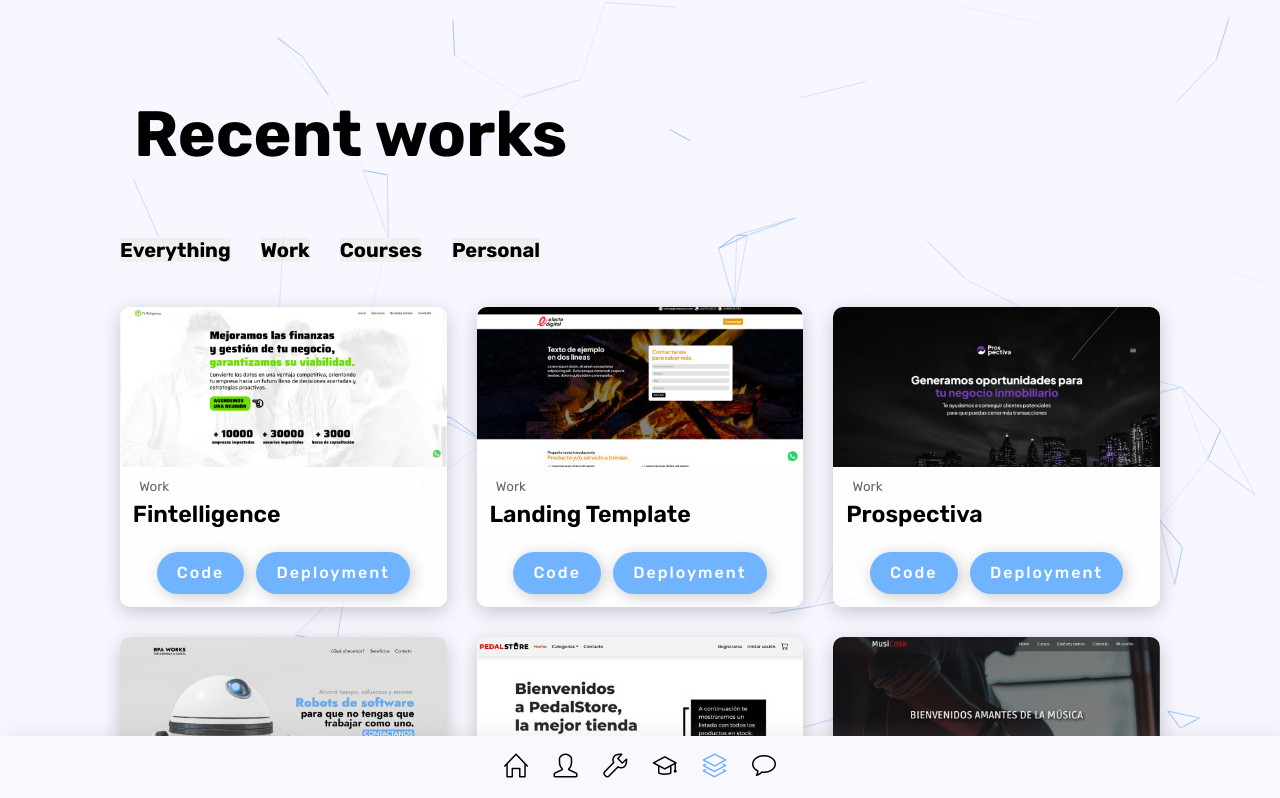
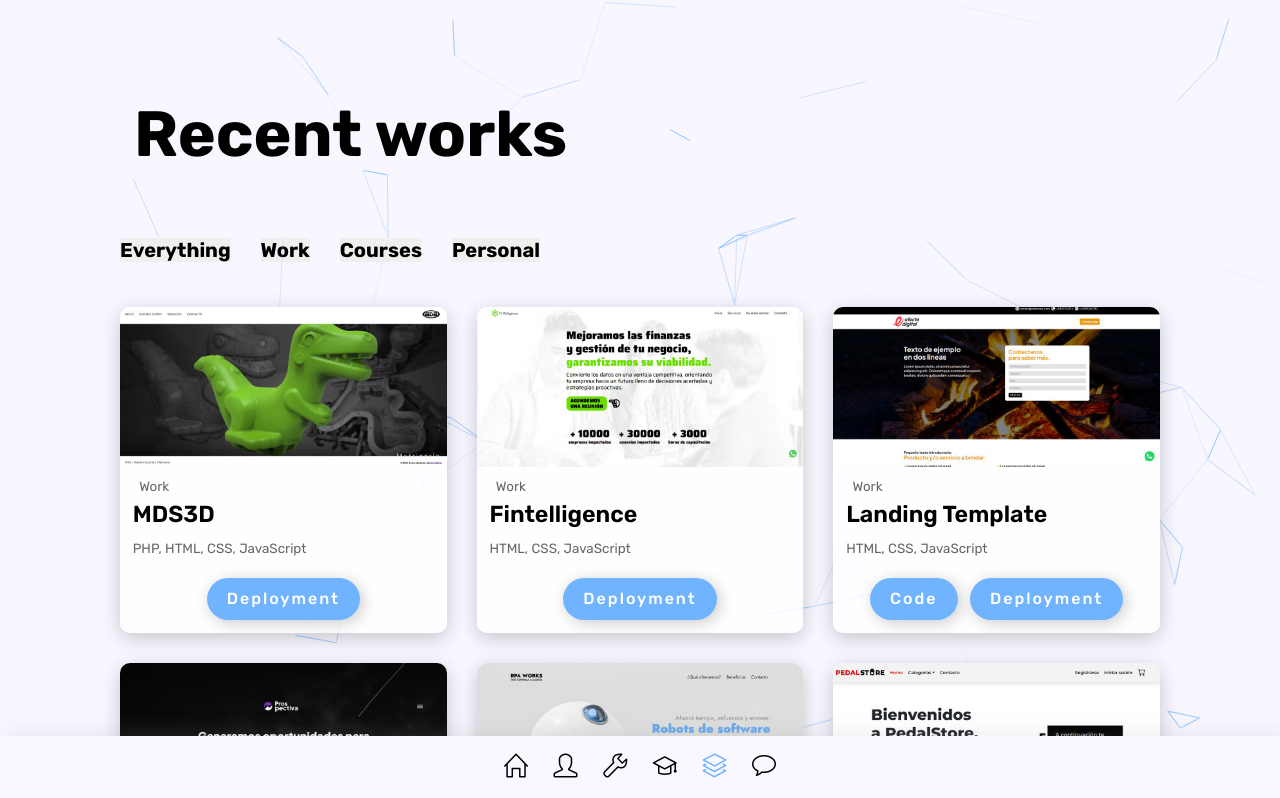
Before and after one commit to MarucoMass/my-portfolio-react, a React (Create React App) app: page /portfolio in a window 1280 px wide. Shown: the top 798 px of the page. Built offline with nearby package versions, Linux system fonts and the light colour scheme.

Commit message:
feature (Portfolio): added new work and added stack to each project

```diff
--- a/src/components/portfolio/Menu.jsx
+++ b/src/components/portfolio/Menu.jsx
@@ -13,15 +13,25 @@ import Fintelligence from '../../assets/fintelligence.jpg';
 import CaidaLibre from '../../assets/caidalibre.jpg';
 import TiraTiro from '../../assets/tiratiro.jpg';
 import HastaLasMuelas from '../../assets/drink.jpg';
+import MDS3D from '../../assets/mds3d.jpg'
 
 const Menu = [
+	{
+		id: 101,
+		image: MDS3D,
+		title: 'MDS3D',
+		category: 'Work',
+		stack: 'PHP, HTML, CSS, JavaScript',
+		demo: 'https://mds3d.com.ar/'
+	},
 	{
 		id: 102,
 		image: Fintelligence,
 		title: 'Fintelligence',
 		category: 'Work',
-		code: 'https://github.com/MarucoMass/fintelligence',
-		demo: 'https://marucomass.github.io/fintelligence/',
+		// code: 'https://github.com/MarucoMass/fintelligence',
+		stack: 'HTML, CSS, JavaScript',
+		demo: 'https://marucomass.github.io/fintelligence/'
 	},
 	{
 		id: 103,
@@ -29,6 +39,7 @@ const Menu = [
 		title: 'Landing Template',
 		category: 'Work',
 		code: 'https://github.com/MarucoMass/Plantilla-Landing.git',
+		stack: 'HTML, CSS, JavaScript',
 		demo: 'https://efectodigital.com.ar/plantilla.html',
 	},
 	{
@@ -36,7 +47,8 @@ const Menu = [
 		image: Prospectiva,
 		title: 'Prospectiva',
 		category: 'Work',
-		code: 'https://github.com/MarucoMass/Prospectiva-OnePage.git',
+		// code: 'https://github.com/MarucoMass/Prospectiva-OnePage.git',
+		stack: 'PHP, HTML, CSS, JavaScript',
 		demo: 'http://prospectiva.tech/',
 	},
 	{
@@ -44,7 +56,8 @@ const Menu = [
 		image: Rpa,
 		title: 'Rpa-Works',
 		category: 'Work',
-		code: 'https://github.com/MarucoMass/rpa-works.git',
+		// code: 'https://github.com/MarucoMass/rpa-works.git',
+		stack: 'PHP, HTML, CSS, JavaScript',
 		demo: 'https://rpa-works.com',
 	},
 	{
@@ -53,6 +66,7 @@ const Menu = [
 		title: 'Pedal Store',
 		category: 'Courses',
 		code: 'https://github.com/MarucoMass/pedal-store.git',
+		stack: 'React JS, CSS',
 		demo: 'https://mariomass-pedal-store.netlify.app/',
 	},
 	{
@@ -60,6 +74,7 @@ const Menu = [
 		image: Musicasa,
 		title: 'Musicasa',
 		category: 'Courses',
+		stack: 'HTML, CSS, JavaScript',
 		code: 'https://github.com/MarucoMass/Musicasa-ecommerce.git',
 		demo: 'https://marucomass.github.io/Musicasa-ecommerce/',
 	},
@@ -68,7 +83,8 @@ const Menu = [
 		image: Irupe,
 		title: 'Flor de Irupé',
 		category: 'Work',
-		code: 'https://flordeirupe.org/',
+		// code: 'https://flordeirupe.org/',
+		stack: 'Wordpress',
 		demo: 'https://flordeirupe.org/',
 	},
 	{
@@ -76,7 +92,8 @@ const Menu = [
 		image: Fp,
 		title: 'Frente Patria',
 		category: 'Work',
-		code: 'https://github.com/MarucoMass/Frente-Patria.git',
+		// code: 'https://github.com/MarucoMass/Frente-Patria.git',
+		stack: 'HTML, CSS, SCSS, JavaScript',
 		demo: 'https://www.frentepatriafder.net/',
 	},
 	{
@@ -85,6 +102,7 @@ const Menu = [
 		title: 'Strangebox',
 		category: 'Personal',
 		code: 'https://github.com/MarucoMass/strangebox',
+		stack: 'HTML, CSS, JavaScript',
 		demo: 'https://marucomass.github.io/strangebox/',
 	},
 	{
@@ -92,6 +110,7 @@ const Menu = [
 		image: CaidaLibre,
 		title: 'Caída libre',
 		category: 'Personal',
+		stack: 'HTML, CSS, JavaScript',
 		code: 'https://github.com/MarucoMass/caidaLibre',
 		demo: 'https://marucomass.github.io/caidaLibre/',
 	},
@@ -100,6 +119,7 @@ const Menu = [
 		image: TiraTiro,
 		title: 'Tira Tiro',
 		category: 'Personal',
+		stack: 'HTML, CSS, JavaScript',
 		code: 'https://github.com/MarucoMass/tiratiro',
 		demo: 'https://marucomass.github.io/tiratiro/',
 	},
@@ -108,6 +128,7 @@ const Menu = [
 		image: HastaLasMuelas,
 		title: 'Hasta Las Muelas',
 		category: 'Personal',
+		stack: 'HTML, CSS, JavaScript',
 		code: 'https://github.com/MarucoMass/hastaLasMuelas',
 		demo: 'https://marucomass.github.io/hastaLasMuelas/',
 	},
@@ -116,6 +137,7 @@ const Menu = [
 		image: Scramble,
 		title: 'Word Scramble Game',
 		category: 'Personal',
+		stack: 'HTML, CSS, JavaScript',
 		code: 'https://github.com/MarucoMass/scramble.git',
 		demo: 'https://marucomass.github.io/scramble/',
 	},
@@ -124,6 +146,7 @@ const Menu = [
 		image: Musmanno,
 		title: 'Musmanno Rock Festival',
 		category: 'Courses',
+		stack: 'HTML, CSS, JavaScript',
 		code: 'https://github.com/MarucoMass/Mangueras-Musmanno-Rock-Festival.git',
 		demo: 'https://marucomass.github.io/Mangueras-Musmanno-Rock-Festival-Massonnat./',
 	},
--- a/src/components/portfolio/Portfolio.jsx
+++ b/src/components/portfolio/Portfolio.jsx
@@ -52,7 +52,7 @@ function Portfolio() {
 
 					<div className='work__container grid'>
 						{items.map(item => {
-							const { id, image, title, demo, code, category } = item;
+							const { id, image, title, demo, code, category, stack } = item;
 							return (
 								<div className='work__card' key={id}>
 									<div className='work__thumbnail'>
@@ -61,14 +61,18 @@ function Portfolio() {
 
 									<span className='work__category'>{category}</span>
 									<h3 className='work__title'>{title}</h3>
+									<h4 className='work__subtitle work__category'>{stack}</h4>
 
 									<div className='work__links'>
+										{ code  && (
 											<a
 												href={code}
 												className='work__button btn'
 												target='__blank'>
 												Code
 											</a>
+										)}
+
 										<a
 											href={demo}
 											className='work__button btn'
--- a/src/components/portfolio/portfolio.css
+++ b/src/components/portfolio/portfolio.css
@@ -36,7 +36,11 @@
 }
 .work__title {
 	font-size: var(--fs-h3);
-	margin-bottom: 8px;
+	/* margin-bottom: 8px; */
+	margin-left: 0.8rem;
+}
+.work__subtitle{
+	font-weight: 400;
 	margin-left: 0.8rem;
 }
 .work__links {
--- a/src/components/resume/Data.jsx
+++ b/src/components/resume/Data.jsx
@@ -1,4 +1,12 @@
 const Data = [
+	{
+		id: 98,
+		category: 'experience',
+		icon: 'icon-briefcase',
+		year: 'Mar 2024 - Present',
+		title: 'Technical facilitator of "Yo Puedo Programar"',
+		entity: 'Junior Achievement Santa Fe',
+	},
 	{
 		id: 99,
 		category: 'experience',
@@ -12,7 +20,7 @@ const Data = [
 		category: 'experience',
 		icon: 'icon-briefcase',
 		year: 'Dec 2022 - Present',
-		title: 'Developer',
+		title: 'Web Developer',
 		entity: 'Efecto Digital',
 	},
 	{
```
Also changed, not shown: src/assets/mds3d.jpg (added). Lines whose indentation alone changed are shown as unchanged.
